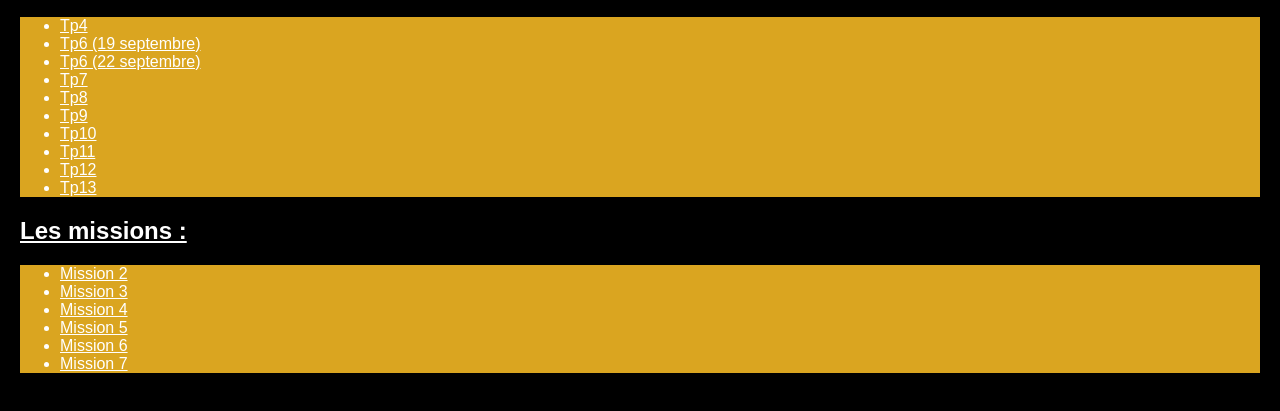
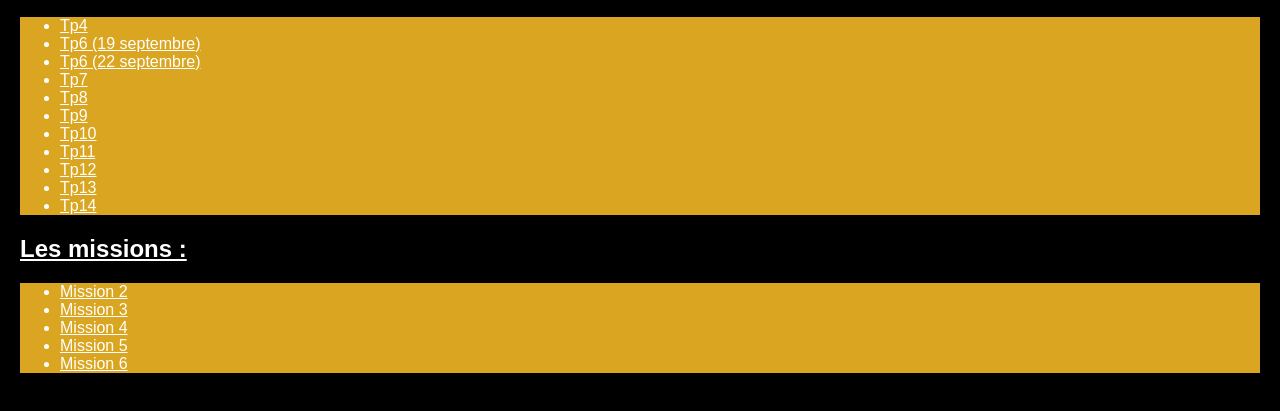
Before and after one commit to R0wy1/portfolio, a plain HTML site: page index.html in a window 1280 px wide. Shown: the part 111-522 px from the top of the page. Drawn offline with Linux system fonts and the light colour scheme.

Commit message:
Update index.html

```diff
--- a/index.html
+++ b/index.html
@@ -2,7 +2,7 @@
 <html lang="fr">
 <head>
   <!-- Rowy Belson -->
-  <!-- version code (4/11/2025) -->
+  <!-- version code (7/11/2025) -->
     <meta charset="UTF-8">
     <meta name="viewport" content="width=device-width, initial-scale=1.0">
     <title> Portfolio </title>
@@ -23,15 +23,9 @@
   <li><a href="Tp11/Exojava.html"> Tp11 </a></li>
   <li><a href="Tp12/exo.html"> Tp12 </a></li>
   <li><a href="Tp13/facture.html"> Tp13 </a></li>
-  <!-- <li><a href=""> Tp14 </a></li> -->
+  <li><a href="Tp14/bouton.html"> Tp14 </a></li>
   <!-- <li><a href=""> Tp15 </a></li> -->
   <!-- <li><a href=""> Tp16 </a></li> -->
-  <!-- <li><a href=""> Tp17 </a></li> -->
-  <!-- <li><a href=""> Tp18 </a></li> -->
-  <!-- <li><a href=""> Tp19 </a></li> -->
-  <!-- <li><a href=""> Tp20 </a></li> -->
-  <!-- <li><a href=""> Tp21 </a></li> -->
-  <!-- <li><a href=""> Tp22 </a></li> -->
   </ul>
   <h2> Les missions : </h2>
   <ul>
@@ -40,15 +34,10 @@
     <li><a href="atelier pro mission 4/mission4.html"> Mission 4 </a></li>
     <li><a href="atelier pro mission 5/cv.html"> Mission 5 </a></li>
     <li><a href="atelier pro mission 6/mission6.html"> Mission 6 </a></li>
-    <li><a href="atelier pro mission 7/certif.html"> Mission 7 </a></li>
+    <!-- <li><a href=""> Mission 7 </a></li> -->
     <!-- <li><a href=""> Mission 8 </a></li> -->
     <!-- <li><a href=""> Mission 9 </a></li> -->
-    <!-- <li><a href=""> Mission 10 </a></li> -->
-    <!-- <li><a href=""> Mission 11 </a></li> -->
-    <!-- <li><a href=""> Mission 12 </a></li> -->
-    <!-- <li><a href=""> Mission 13 </a></li> -->
-    <!-- <li><a href=""> Mission 14 </a></li> -->
-    <!-- <li><a href=""> Mission 15 </a></li> -->
+
   </ul>
 </body>
 </html>
```
